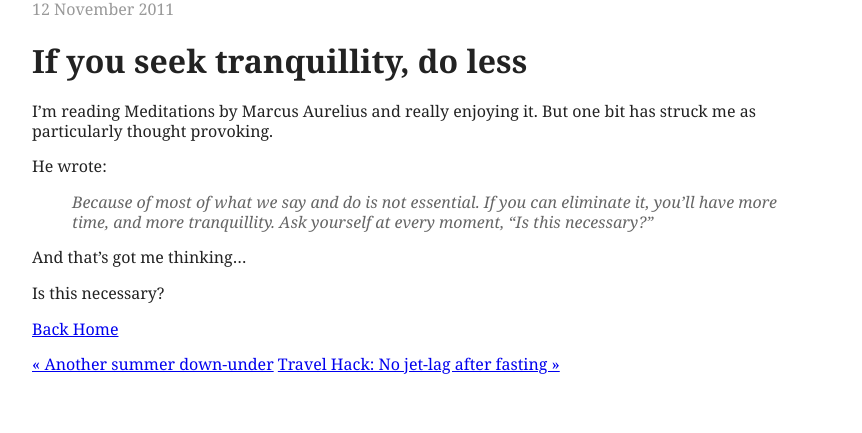
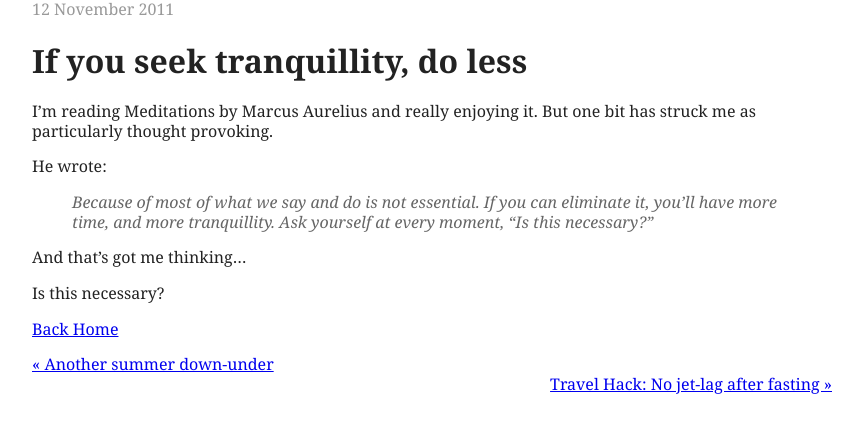
Before and after one commit to hairykiwi/blogtemplate, a Jekyll site: the page built from _posts/2011-11-12-if-you-seek-tranquillity-do-less.md, in a window 1280 px wide. Shown: the top 433 px of the page, without its empty margins (208-1070 px from the left). Built offline with Jekyll 4.4.1, drawn with Linux system fonts in a browser that asks for light colours.

Commit message:
nextprev styles

```diff
--- a/_layouts/post.html
+++ b/_layouts/post.html
@@ -17,15 +17,19 @@ layout: layout
 
 <div class="nextprev">
 
+    <div class="prev">
         {% if page.previous.url %}
                 <a href="{{page.previous.url}}" title="Previous Post:
 {{page.previous.title}}">&laquo; {{page.previous.title}}</a>
         {% endif %}
+    </div>
 
+    <div class="next">
         {% if page.next.url %}
                 <a href="{{page.next.url}}" title="next Post:
 {{page.next.title}}">{{page.next.title}} &raquo; </a>
         {% endif %}
+    </div>
 
 </div>
 
--- a/css/davebeer.css
+++ b/css/davebeer.css
@@ -74,7 +74,8 @@ header {float: left; display: none;}
 .related ul {list-style-type: none; margin: 0; padding: 0;}
 .related ul li span {float:right;}
 blockquote {font-style: italic; color: #666;}
-
+.nextprev .next {text-align: right;}
+.nextprev .prev {}
 
 
 
```
